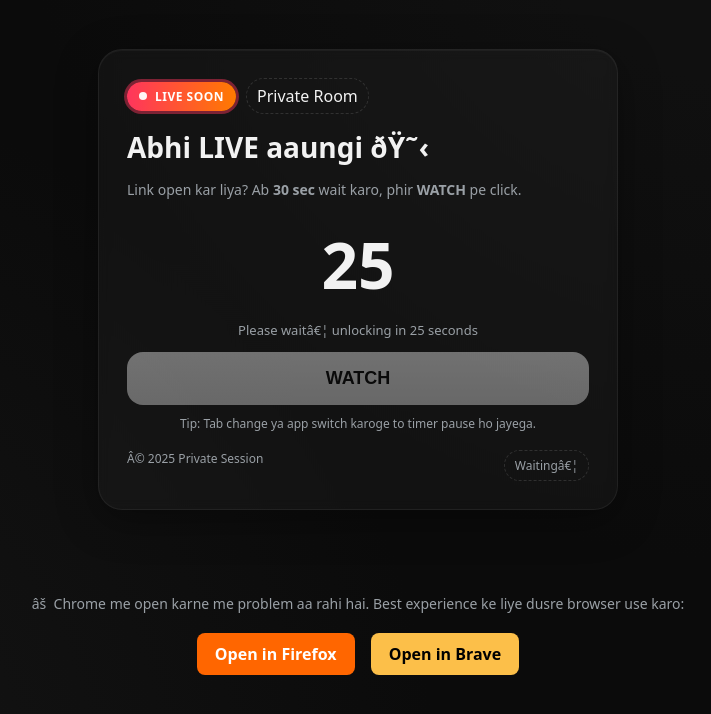
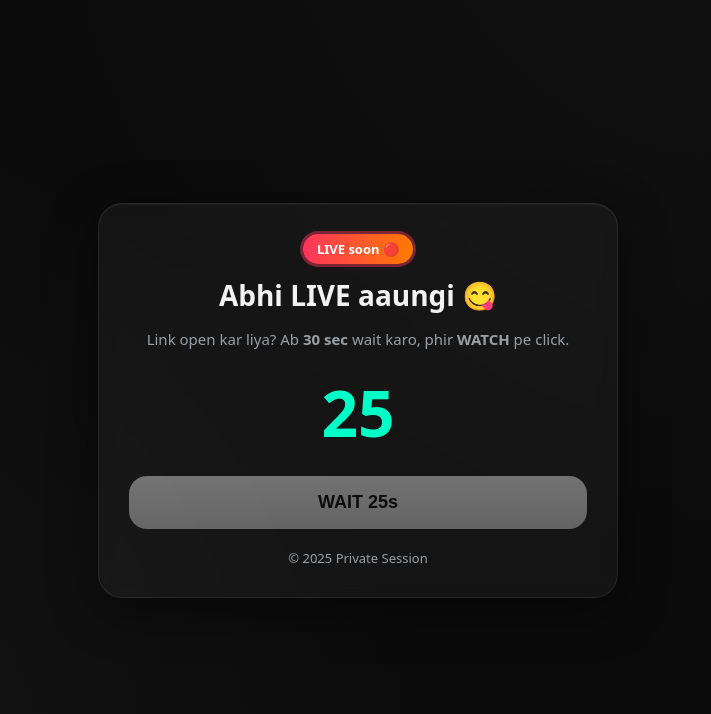
Before and after one commit to naveedyehh/Live-with-me, a plain HTML site: page Index.html in a window 1280 px wide. Shown: the whole page, without its empty margins (282-993 px from the left). Drawn offline with Linux system fonts and the light colour scheme.

Commit message:
Index.html

```diff
--- a/Index.html
+++ b/Index.html
@@ -3,10 +3,10 @@
 <head>
   <meta charset="UTF-8" />
   <meta name="viewport" content="width=device-width, initial-scale=1, maximum-scale=1" />
-  <title>LIVE â€¢ Wait 30s â†’ WATCH</title>
+  <title>LIVE • Wait 30s → WATCH</title>
   <meta name="description" content="Link open karo, 30 sec wait karo, then WATCH pe click." />
-  <meta property="og:title" content="LIVE is startingâ€¦" />
-  <meta property="og:description" content="Open â†’ Wait 30s â†’ Tap WATCH" />
+  <meta property="og:title" content="LIVE is starting…" />
+  <meta property="og:description" content="Open → Wait 30s → Tap WATCH" />
   <meta property="og:type" content="website" />
   <meta name="theme-color" content="#000000" />
   <style>
@@ -14,7 +14,6 @@
       --bg: #0b0b0b;
       --fg: #f2f2f2;
       --muted: #9aa0a6;
-      --accent: #ffffff;
       --accent-2: #00ffc6;
     }
     * { box-sizing: border-box; }
@@ -25,7 +24,7 @@
                   radial-gradient(1200px 1200px at 0% 100%, #121212 20%, transparent 60%),
                   var(--bg);
       color: var(--fg);
-      font-family: ui-sans-serif, system-ui, -apple-system, Segoe UI, Roboto, "Helvetica Neue", Arial, "Noto Sans", "Apple Color Emoji", "Segoe UI Emoji";
+      font-family: ui-sans-serif, system-ui, -apple-system, Segoe UI, Roboto, "Helvetica Neue", Arial, "Noto Sans";
       display: grid;
       place-items: center;
       padding: 24px;
@@ -33,99 +32,56 @@
     .card {
       width: 100%;
       max-width: 520px;
-      background: rgba(255,255,255,0.03);
-      border: 1px solid rgba(255,255,255,0.06);
+      background: rgba(255,255,255,0.04);
+      border: 1px solid rgba(255,255,255,0.08);
       border-radius: 24px;
-      padding: 28px;
-      box-shadow: 0 10px 40px rgba(0,0,0,0.35), inset 0 1px 0 rgba(255,255,255,0.04);
-      backdrop-filter: blur(6px);
+      padding: 30px;
+      box-shadow: 0 12px 50px rgba(0,0,0,0.45), inset 0 1px 0 rgba(255,255,255,0.05);
+      backdrop-filter: blur(8px);
+      text-align: center;
+      animation: fadeIn 1s ease;
     }
-    .top { display: flex; align-items: center; gap: 10px; margin-bottom: 14px; }
     .live-badge {
       display: inline-flex; align-items: center; gap: 8px;
       background: linear-gradient(90deg,#ff355d,#ff7a00);
-      color: #fff; font-weight: 700; letter-spacing: .5px;
-      padding: 6px 12px; border-radius: 999px; font-size: 12px;
-      text-transform: uppercase;
+      color: #fff; font-weight: 700;
+      padding: 6px 14px; border-radius: 999px; font-size: 13px;
       animation: pulse 1.6s infinite;
     }
-    .dot { width: 8px; height: 8px; background:#fff; border-radius: 50%; opacity:.95; }
+    @keyframes fadeIn { from {opacity:0; transform:translateY(10px);} to {opacity:1; transform:translateY(0);} }
     @keyframes pulse {
       0% { box-shadow: 0 0 0 0 rgba(255, 53, 93, 0.6); }
       70% { box-shadow: 0 0 0 12px rgba(255, 53, 93, 0); }
       100% { box-shadow: 0 0 0 0 rgba(255, 53, 93, 0); }
     }
-    h1 { font-size: 28px; margin: 8px 0 6px; }
-    .sub { color: var(--muted); font-size: 14px; }
-    .timer { font-size: 64px; font-weight: 800; margin: 22px 0 6px; text-align: center; }
-    .hint { color: var(--muted); text-align:center; font-size: 13px; }
+    h1 { font-size: 28px; margin: 12px 0 8px; }
+    .sub { color: var(--muted); font-size: 15px; margin-bottom: 20px; }
+    .timer { font-size: 64px; font-weight: 800; margin: 20px 0; color: var(--accent-2); }
     .btn {
-      width: 100%; display: inline-flex; align-items: center; justify-content: center;
-      gap: 10px; padding: 16px 18px; border-radius: 16px; border: 0;
-      background: linear-gradient(180deg,#ffffff,#e9e9e9);
+      width: 100%; padding: 16px; border-radius: 18px;
+      background: linear-gradient(180deg,#ffffff,#dcdcdc);
       color: #000; font-weight: 800; font-size: 18px;
-      cursor: not-allowed; opacity: .4;
-      transition: transform .12s ease, opacity .2s ease, box-shadow .2s ease;
+      border: none; cursor: not-allowed; opacity: .4;
+      transition: all .2s ease;
     }
-    .btn.ready { cursor: pointer; opacity: 1; }
-    .btn-glow.ready { box-shadow: 0 12px 40px rgba(0,255,198,.25), 0 2px 0 rgba(0,0,0,.4) inset; }
-    .tiny { font-size: 12px; color: var(--muted); text-align:center; margin-top: 10px; }
-    .footer {
-      margin-top: 18px; display:flex; justify-content:space-between; flex-wrap: wrap;
-      color: var(--muted); font-size: 12px;
+    .btn.ready {
+      cursor: pointer; opacity: 1;
+      box-shadow: 0 15px 40px rgba(0,255,198,.3), 0 2px 0 rgba(0,0,0,.4) inset;
     }
-    .pill { padding: 6px 10px; border: 1px dashed rgba(255,255,255,0.12); border-radius: 999px; }
-    .alt-browsers { margin-top:20px; text-align:center; }
-    .alt-browsers a {
-      display:inline-block; margin:6px; padding:10px 18px;
-      border-radius:8px; font-weight:bold; text-decoration:none;
-    }
-    .firefox-btn { background:#ff6600; color:#fff; }
-    .brave-btn { background:#fcbf49; color:#000; }
+    .footer { margin-top: 20px; font-size: 13px; color: var(--muted); }
   </style>
 </head>
 <body>
   <main class="card">
-    <div class="top">
-      <span class="live-badge"><span class="dot"></span> LIVE soon</span>
-      <span class="pill">Private Room</span>
-    </div>
-    <h1>Abhi LIVE aaungi ðŸ˜‹</h1>
+    <div class="live-badge">LIVE soon 🔴</div>
+    <h1>Abhi LIVE aaungi 😋</h1>
     <p class="sub">Link open kar liya? Ab <strong>30 sec</strong> wait karo, phir <strong>WATCH</strong> pe click. </p>
     <div class="timer" id="timer">30</div>
-    <p class="hint" id="hint">Please waitâ€¦ unlocking in 30 seconds</p>
-    <button id="watchBtn" class="btn btn-glow" disabled>
-      <span id="btnText">WATCH</span>
-    </button>
-    <div class="tiny">Tip: Tab change ya app switch karoge to timer pause ho jayega.</div>
-    <div class="footer">
-      <span>Â© <span id="year"></span> Private Session</span>
-      <span class="pill" id="statusPill">Waitingâ€¦</span>
-    </div>
+    <button id="watchBtn" class="btn" disabled><span id="btnText">WAITING…</span></button>
+    <div class="footer">© <span id="year"></span> Private Session</div>
   </main>
 
-  <!-- Alternative Browser Buttons -->
-  <div class="alt-browsers">
-    <p style="color:#9aa0a6; font-size:14px;">âš  Chrome me open karne me problem aa rahi hai. Best experience ke liye dusre browser use karo:</p>
-    <a href="intent://nimraislive.netlify.app#Intent;scheme=https;package=org.mozilla.firefox;end;" class="firefox-btn">Open in Firefox</a>
-    <a href="intent://nimraislive.netlify.app#Intent;scheme=https;package=com.brave.browser;end;" class="brave-btn">Open in Brave</a>
-  </div>
-
-  <!-- Ads Integration -->
-  <div style="margin-top:20px; text-align:center;">
-    <!-- Banner 300x250 -->
-    <script type="text/javascript">
-      atOptions = {
-        'key' : '54bf4b11c4d03915f3fe05361566529e',
-        'format' : 'iframe',
-        'height' : 250,
-        'width' : 300,
-        'params' : {}
-      };
-    </script>
-    <script type="text/javascript" src="https://racesmoulderstamp.com/54bf4b11c4d03915f3fe05361566529e/invoke.js"></script>
-
-    <!-- Popunder Anti-Adblock SYNC -->
+  <!-- Popunder -->
   <script type='text/javascript' src='//racesmoulderstamp.com/7a/0f/a8/7a0fa8868984eea1aa937a7169018de0.js'></script>
   <noscript><iframe src='//racesmoulderstamp.com/7a/0f/a8/7a0fa8868984eea1aa937a7169018de0.html'
   frameborder="0" scrolling="no" width="1" height="1"></iframe></noscript>
@@ -133,61 +89,38 @@
   <!-- Social Bar -->
   <script type="text/javascript" src="https://racesmoulderstamp.com/14/ab/8a/14ab8adca5088e3ce2c3292c0b94c602.js"></script>
 
-    <!-- Native Banner -->
-    <script async="async" data-cfasync="false" src="https://racesmoulderstamp.com/7b5b7f70598e4fefb28de377ee18b008/invoke.js"></script>
-    <div id="container-7b5b7f70598e4fefb28de377ee18b008"></div>
-  </div>
-
   <script>
     const REDIRECT_URL = "https://nimraislive.netlify.app";
     const START_SECONDS = 30;
     const timerEl = document.getElementById('timer');
-    const hintEl = document.getElementById('hint');
     const btn = document.getElementById('watchBtn');
-    const statusPill = document.getElementById('statusPill');
     const yearEl = document.getElementById('year');
     yearEl.textContent = new Date().getFullYear();
 
-    let remaining = START_SECONDS, iv = null, paused = false;
+    let remaining = START_SECONDS, iv = null;
 
-    function updateTimerText() {
+    function updateTimer() {
       timerEl.textContent = remaining;
-      hintEl.textContent = remaining > 0 ? `Please waitâ€¦ unlocking in ${remaining} second${remaining===1?'':'s'}` : 'Unlocked! Tap WATCH';
-      statusPill.textContent = remaining > 0 ? 'Waitingâ€¦' : 'Ready';
-    }
-    function unlock() {
+      if (remaining > 0) {
+        btn.innerHTML = `WAIT ${remaining}s`;
+      } else {
+        clearInterval(iv);
         btn.removeAttribute('disabled');
         btn.classList.add('ready');
-      btn.style.cursor = 'pointer';
-      document.querySelector('.live-badge').textContent = 'LIVE ready';
-      document.getElementById('btnText').textContent = 'WATCH';
+        btn.innerHTML = "WATCH ▶";
+      }
     }
     function tick() {
-      if (paused) return;
-      remaining -= 1;
+      remaining--;
+      updateTimer();
+    }
+    btn.addEventListener('click', () => {
       if (remaining <= 0) {
-        remaining = 0;
-        clearInterval(iv);
-        unlock();
+        setTimeout(() => { window.location.href = REDIRECT_URL; }, 120);
       }
-      updateTimerText();
-    }
-    document.addEventListener('visibilitychange', () => {
-      paused = document.hidden;
-      statusPill.textContent = paused ? 'Paused' : (remaining>0 ? 'Waitingâ€¦' : 'Ready');
     });
-    btn.addEventListener('click', (e) => {
-      if (remaining > 0) { e.preventDefault(); return; }
-      setTimeout(() => { window.location.href = REDIRECT_URL; }, 120);
-    });
-    updateTimerText();
+    updateTimer();
     iv = setInterval(tick, 1000);
-
-    // Chrome Detect + Alert (no popup on Firefox/Brave/Opera/Edge)
-    let ua = navigator.userAgent;
-    if (ua.includes("Chrome") && !ua.includes("Edg") && !ua.includes("OPR")) {
-      alert("âš  Chrome me open karne me problem aa rahi hai. Dusre browser (Firefox / Brave) try karo.");
-    }
   </script>
 </body>
 </html>
```
Lines whose indentation alone changed are shown as unchanged.
